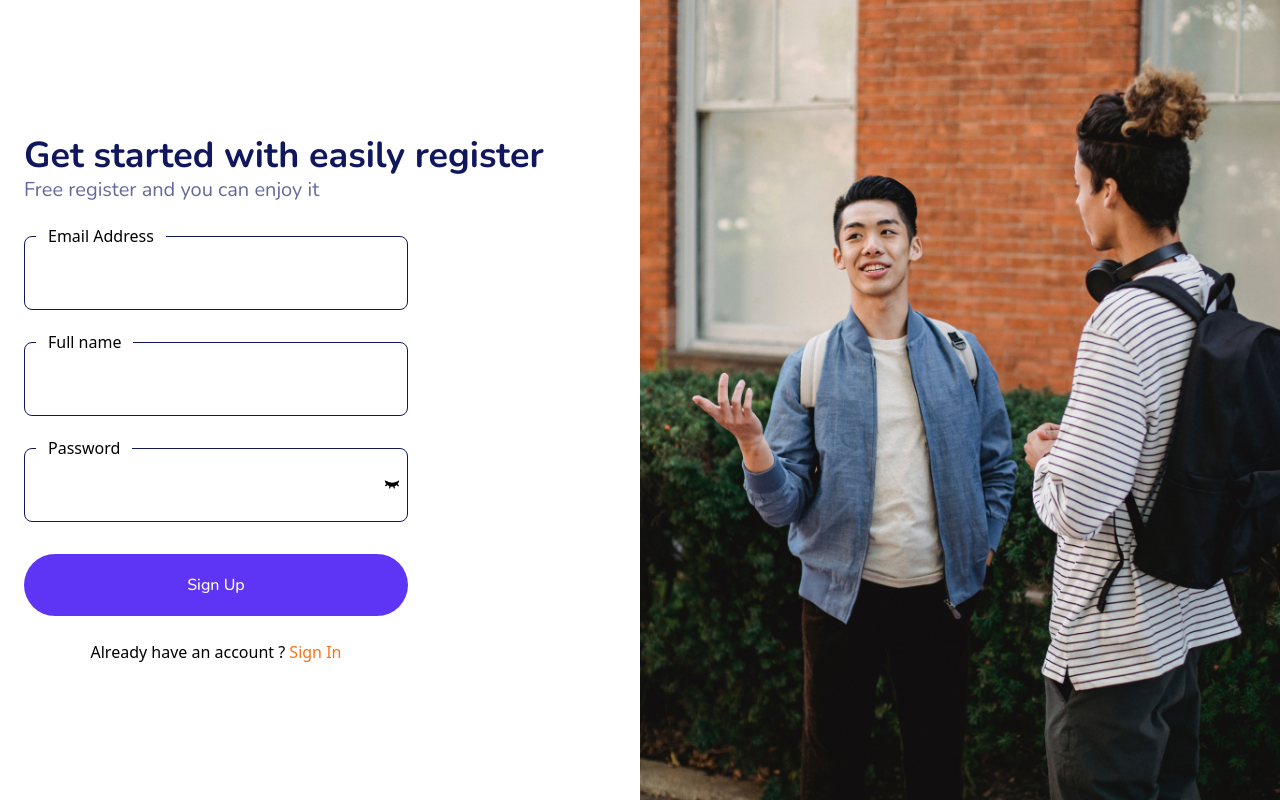
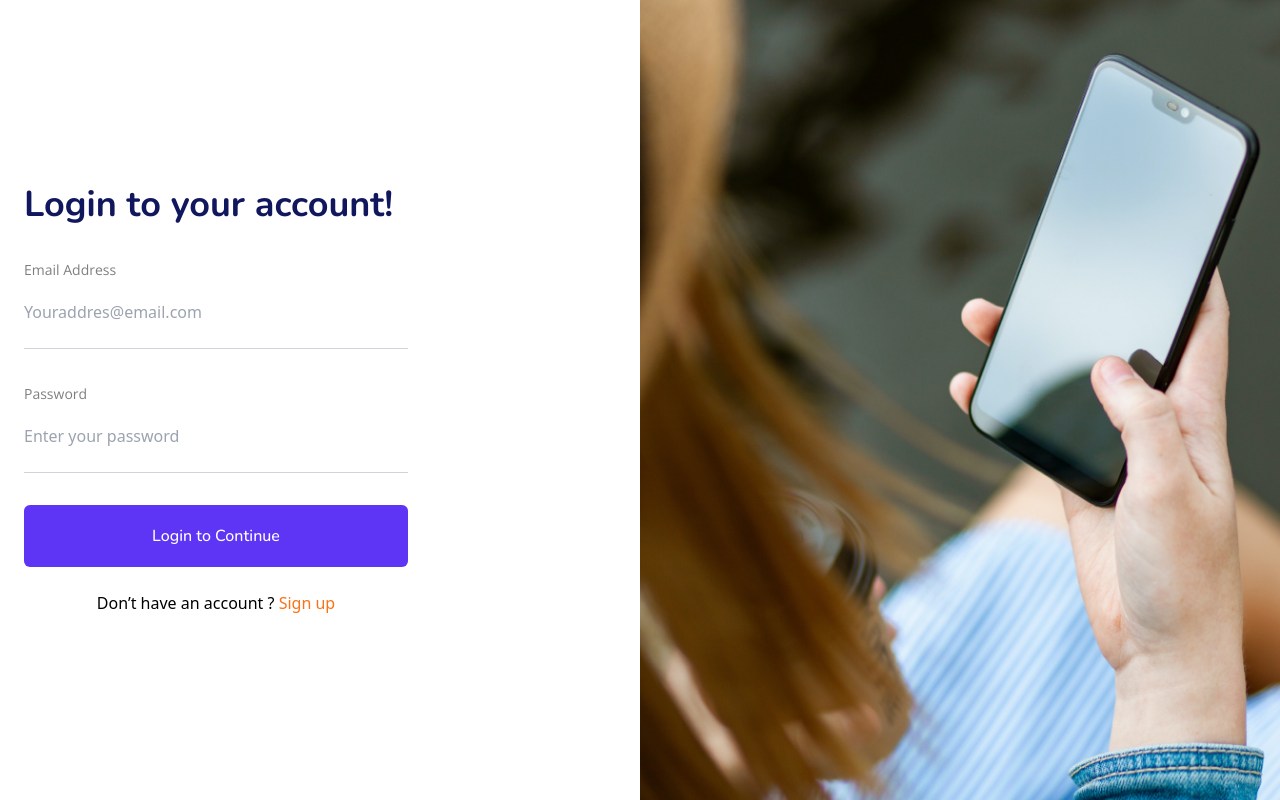
Before and after one commit to Alamin-Coding/web-chat, a React (Create React App) app: page /login in a window 1280 px wide. Built offline with nearby package versions, Linux system fonts and the light colour scheme.

Commit message:
Firevase athintacation and login page design done

```diff
--- a/package.json
+++ b/package.json
@@ -6,10 +6,14 @@
     "@testing-library/jest-dom": "^5.16.5",
     "@testing-library/react": "^13.4.0",
     "@testing-library/user-event": "^13.5.0",
+    "firebase": "^9.12.1",
     "react": "^18.2.0",
     "react-dom": "^18.2.0",
     "react-icons": "^4.6.0",
+    "react-loader-spinner": "^5.3.4",
+    "react-router-dom": "^6.4.2",
     "react-scripts": "5.0.1",
+    "react-toastify": "^9.0.8",
     "web-vitals": "^2.1.4"
   },
   "scripts": {
--- a/public/index.html
+++ b/public/index.html
@@ -21,6 +21,10 @@
       href="https://fonts.googleapis.com/css2?family=Nunito:wght@200;300;400;500;600;700;800;900;1000&display=swap"
       rel="stylesheet"
     />
+    <link
+      href="https://fonts.googleapis.com/css2?family=Open+Sans:wght@300;400;500;600;700;800&display=swap"
+      rel="stylesheet"
+    />
     <title>Web Chat</title>
   </head>
   <body>
--- /dev/null
+++ b/src/component/login/index.js
@@ -0,0 +1,37 @@
+import React from 'react'
+
+const Login = () => {
+  return (
+    <div>
+        <div className='container mx-auto flex items-center'>
+            <div className='w-2/4 pl-6 '>
+            <h1 className='text-primary text-4xl font-nunito font-bold'>Login to your account!</h1>
+            <div className='w-96'>
+                <div className='mt-8'>
+                    <label className='text-[##03014C] text-sm opacity-50 font-open font-normal ' htmlFor="email">Email Address</label>
+                    <input className='border-gray-300 border-b py-6 w-96 focus:border-gray-300 focus:shadow-none focus:outline-none mt-[-5px] ' type="email" id='email' placeholder='Youraddres@email.com' />
+                </div>
+
+                <div className='mt-8'>
+                    <label className='text-[##03014C] text-sm opacity-50 font-open font-normal ' htmlFor="email">Password</label>
+                    <input className='border-gray-300 border-b py-6 w-96 focus:border-gray-300 focus:shadow-none focus:outline-none mt-[-5px] ' type="passwordShow" placeholder='Enter your password' />
+                </div>
+
+                <div className=' mt-8'>
+                    <button className='w-full rounded-md py-[19px] text-center text-white font-nunito font-medium bg-btncolor' type='submit' >Login to Continue</button>
+                </div>
+
+                <div className='mt-6'>
+                    <p className='text-center'>Don’t have an account ? <a className='text-orange-500' href="/">Sign up</a></p>
+                </div>
+            </div>
+            </div>
+            <div className='w-2/4'>
+                <img className='h-screen w-full object-cover' src="images/login.png" alt="pic" />
+            </div>
+        </div>
+    </div>
+  )
+}
+
+export default Login
--- a/src/component/registartion/index.js
+++ b/src/component/registartion/index.js
@@ -1,15 +1,25 @@
 import React, { useState } from 'react';
-import { RiEyeFill, RiEyeCloseFill } from 'react-icons/ri';
+import { RiEyeCloseFill, RiEyeFill } from 'react-icons/ri';
+import { Dna } from 'react-loader-spinner';
+import { toast, ToastContainer } from 'react-toastify';
+import { getAuth, createUserWithEmailAndPassword, sendEmailVerification  } from "firebase/auth";
 
 const Registration = () => {
+  const auth = getAuth();
   let [email, setEmail] = useState("");
   let [fullName, setFullName] = useState("");
   let [password, setPassword] = useState("");
+
+  //Success Massage
+  let [success, setSuccess] = useState("");
 
 //Error Massage
   let [emailErr, setEmailErr] = useState("");
   let [fullNameErr, setFullNameErr] = useState("");
   let [passwordErr, setPasswordErr] = useState("");
+
+// Loading
+let [loading, setLoading] = useState(false);
 
   let handleEmail = (e) => {
     setEmail(e.target.value.trim());
@@ -55,14 +65,43 @@ const Registration = () => {
         setPasswordErr("Password  must be eight characters or longer")
       }
     }
+    if (email && fullName && password) {
+      createUserWithEmailAndPassword(auth, email, password)
+      .then(() => {
+        setSuccess("Registration Successfully")
+        setLoading(true)
+        setEmail("")
+        setFullName("")
+        setPassword("")
+        toast.success('🦄 Registration Successfully , Please verify your email!', {
+          position: "top-center",
+          autoClose: 1000,
+          theme: "dark",
+          });
+          setTimeout(() => { //Loading Button animation
+            setLoading(false)
+          },1700)
+          sendEmailVerification(auth.currentUser)
+      })
+      .catch((error) => {
+        if (error.code.includes("auth/email-already-in-use")) {
+          setEmailErr("Email-already-in-use")
+        }
+      });
+    }
   }
 
   //Conditional icon
   let [passwordShow, setPasswordShow] = useState(false);
 
 
+
   return (
     <div>
+        <ToastContainer />
+        {success && (
+            <p className='py-2 text-white text-center bg-lime-700'>{success}</p>
+        )}
       <div className='container mx-auto flex items-center'>
         <div className='w-2/4 pl-6 '>
           <h1 className='text-primary text-4xl font-nunito font-bold'>Get started with easily register</h1>
@@ -70,7 +109,7 @@ const Registration = () => {
           <div className='w-96'>
             <div className=''>
               <div className='mt-8 relative'>
-                <input className='rounded-lg border-border border py-6 px-12 w-96' type="email" id='email' onChange={handleEmail} />
+                <input className='rounded-lg border-border border py-6 px-12 w-96' type="email" id='email' onChange={handleEmail} value={email} />
                 <label className='absolute top-[-12px] left-[12px] bg-white px-3' htmlFor="email">Email Address</label>
               </div>
               {emailErr && (
@@ -80,7 +119,7 @@ const Registration = () => {
 
             <div className=''>
               <div className='mt-8 relative'>
-                <input className='rounded-lg border-border border py-6 px-12 w-96' type="text" id='text' onChange={handleFullName} />
+                <input className='rounded-lg border-border border py-6 px-12 w-96' type="text" id='text' onChange={handleFullName} value={fullName} />
                 <label className='absolute top-[-12px] left-[12px] bg-white px-3' htmlFor="email">Full name</label>
               </div>
               {fullNameErr && (
@@ -90,7 +129,7 @@ const Registration = () => {
 
             <div className=''>
               <div className='mt-8 relative'>
-                <input className='rounded-lg border-border border py-6 px-12 w-96' type={passwordShow?"text":"password"} id='password' onChange={handlePassword} />
+                <input className='rounded-lg border-border border py-6 px-12 w-96' type={passwordShow?"text":"password"} id='password' onChange={handlePassword} value={password} />
                 <label className='absolute top-[-12px] left-[12px] bg-white px-3' htmlFor="email">Password</label>
                 <div className='absolute top-[28px] right-2'>
                   {passwordShow ?
@@ -105,11 +144,24 @@ const Registration = () => {
             </div>
 
             <div className=' mt-8'>
-              <button className='w-full rounded-full py-[19px] px-[130px] text-white font-nunito font-medium bg-btncolor' type='submit' onClick={handleForm}>Sign Up</button>
+              {loading ?
+                <button className='w-full rounded-full px-[130px] text-white font-nunito font-medium bg-btncolor'>
+                  <Dna
+                    visible={true}
+                    height="62"
+                    width="132"
+                    ariaLabel="dna-loading"
+                    wrapperStyle={{}}
+                    wrapperClass="dna-wrapper"
+                  />
+                </button>
+                :
+                <button className='w-full rounded-full py-[19px] text-center text-white font-nunito font-medium bg-btncolor' type='submit' onClick={handleForm}>Sign Up</button>
+              }
             </div>
 
             <div className='mt-6'>
-              <p className='text-center'>Already  have an account ? <a className='text-orange-500' href="/">Sign In</a></p>
+              <p className='text-center'>Already  have an account ? <a className='text-orange-500' href="/login">Sign In</a></p>
             </div>
           </div>
         </div>
--- /dev/null
+++ b/src/firebaseConfig.js
@@ -0,0 +1,19 @@
+// Import the functions you need from the SDKs you need
+import { initializeApp } from "firebase/app";
+// TODO: Add SDKs for Firebase products that you want to use
+// https://firebase.google.com/docs/web/setup#available-libraries
+
+// Your web app's Firebase configuration
+const firebaseConfig = {
+  apiKey: "AIzaSyCaAsHLI9ENeNwD9SP96pVkAlXH9TqM8GA",
+  authDomain: "webchat-7b7f9.firebaseapp.com",
+  projectId: "webchat-7b7f9",
+  storageBucket: "webchat-7b7f9.appspot.com",
+  messagingSenderId: "736217108826",
+  appId: "1:736217108826:web:60580c7fae224494336363"
+};
+
+// Initialize Firebase
+const app = initializeApp(firebaseConfig);
+
+export default firebaseConfig;
--- a/src/index.js
+++ b/src/index.js
@@ -1,11 +1,30 @@
 import React from 'react';
 import ReactDOM from 'react-dom/client';
+import {
+  createBrowserRouter,
+  RouterProvider,
+  Route,
+} from "react-router-dom";
+
 import './index.css';
-import App from './App';
+import 'react-toastify/dist/ReactToastify.css';
+import firebaseConfig from './firebaseConfig';
+import Registration from './component/registartion';
+import Login from './component/login';
 
+const router = createBrowserRouter([
+  {
+    path: "/",
+    element: <Registration/>,
+  },
+  {
+    path: "/login",
+    element: <Login/>,
+  },
+]);
 const root = ReactDOM.createRoot(document.getElementById('root'));
 root.render(
   <React.StrictMode>
-    <App />
+    <RouterProvider router={router} />
   </React.StrictMode>
 );
--- a/tailwind.config.js
+++ b/tailwind.config.js
@@ -11,6 +11,7 @@ module.exports = {
       },
       fontFamily: {
         'nunito': ['Nunito', 'sans-serif'],
+        'open': ['Open Sans', 'sans-serif'],
       }
     },
   },
```
Also changed, not shown: 1 other file (tests, documents, lock files or other folders).
